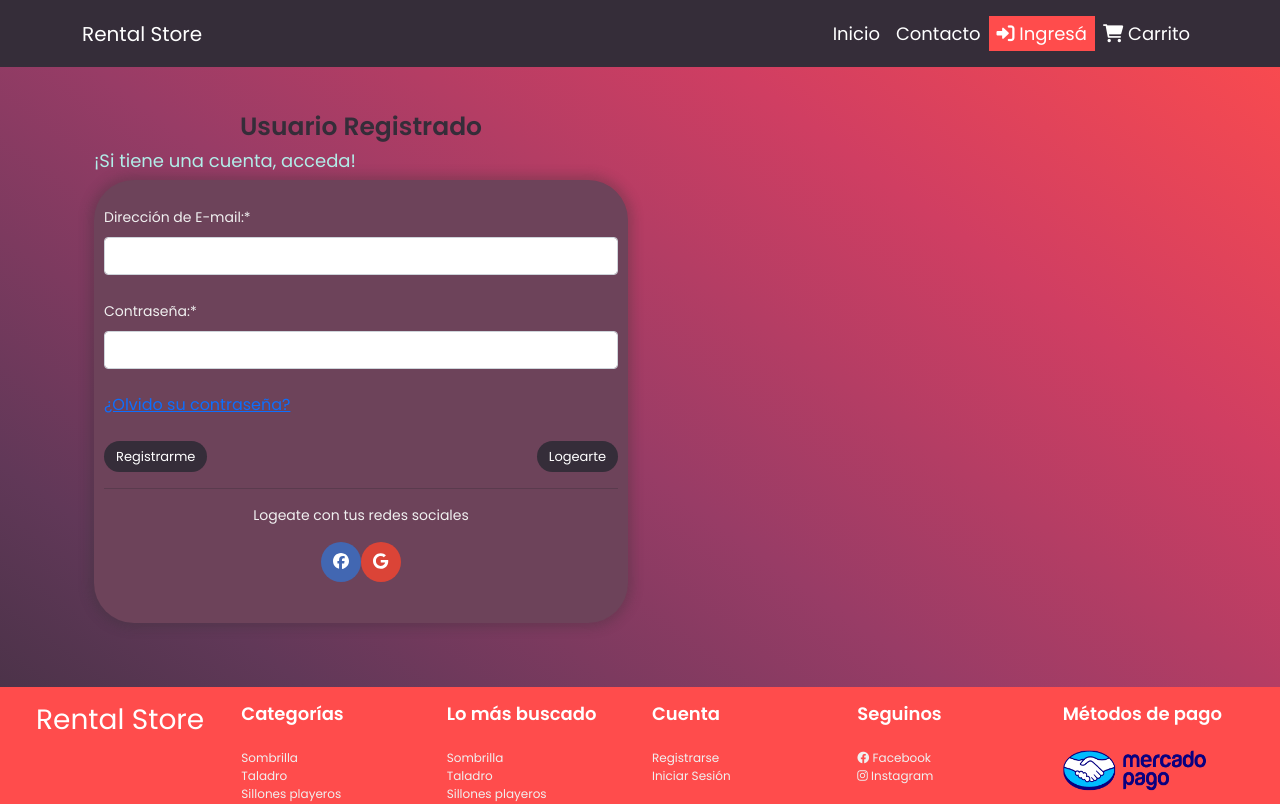
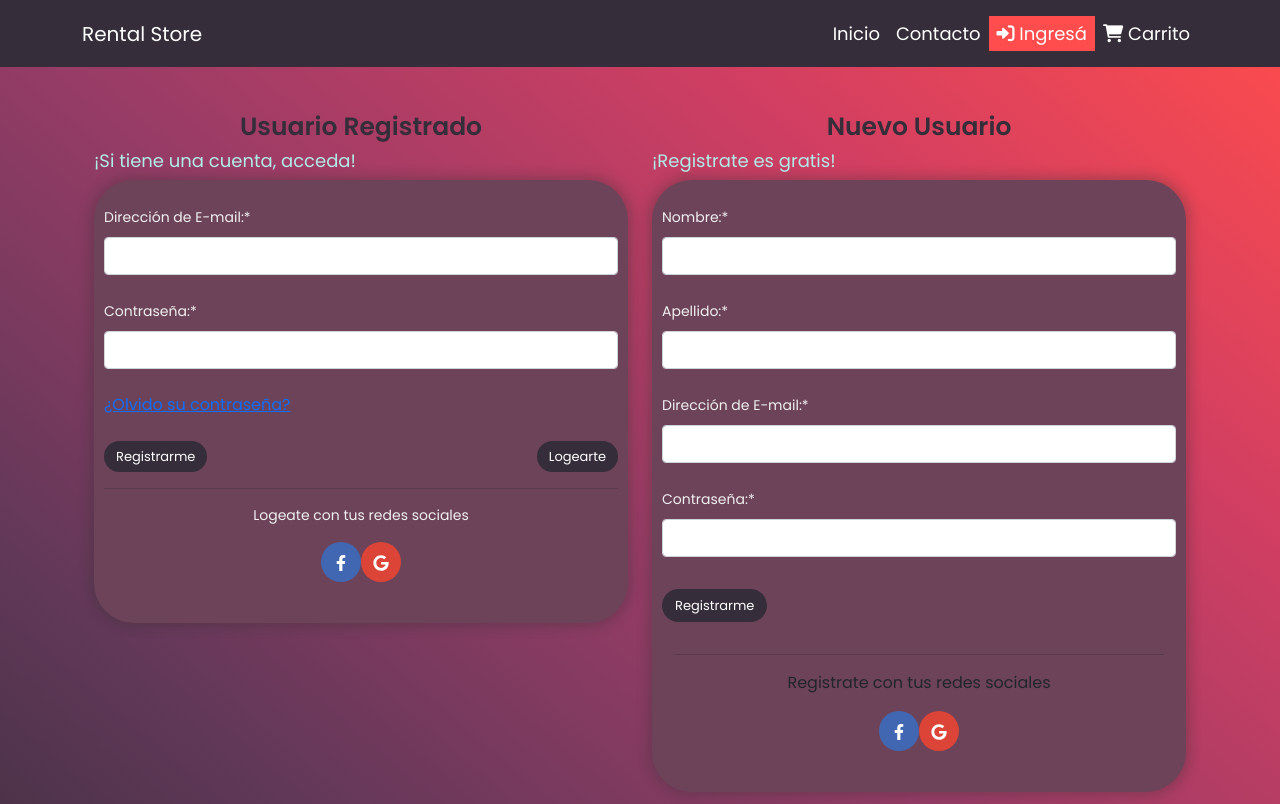
Before and after one commit to Melones5/rentalstorev1, a React (Create React App) app in the folder front/: page /login in a window 1280 px wide. Shown: the top 804 px of the page. Built offline with nearby package versions, Linux system fonts and the light colour scheme.

Commit message:
f fontawesome

```diff
--- a/front/package.json
+++ b/front/package.json
@@ -14,6 +14,7 @@
     "react-bootstrap": "^2.4.0",
     "react-dom": "^18.2.0",
     "react-hook-form": "^7.33.1",
+    "react-icons": "^4.4.0",
     "react-router-dom": "^6.3.0",
     "react-scripts": "5.0.1",
     "web-vitals": "^2.1.4"
--- a/front/src/App.js
+++ b/front/src/App.js
@@ -2,10 +2,8 @@ import React from 'react';
 import { Container } from 'react-bootstrap';
 import Header from './components/Header/Header.jsx';
 import Home from './components/Header/Home';
-import About from './components/Header/About';
 import Contact from './components/Header/Contact';
 import Login from './components/Header/Login';
-import Register from './components/Header/Register';
 import Footer from './components/Footer/Footer.jsx';
 import { BrowserRouter, Routes, Route } from 'react-router-dom';
 
@@ -17,9 +15,7 @@ function App() {
       <Container>
           <Routes>
             <Route path="/" exact element={ <Home /> } />
-            {/* <Route path="/about" element={ <About /> } /> */}
             <Route path="/contact" exact element={ <Contact /> } />
-            {/* <Route path="/register" element={ <Register /> } /> */}
             <Route path="/login" exact element={ <Login />} />
             {/* <Route path="*" element={<NoMatch />} />  */}
           </Routes>
--- a/front/src/components/Formulario/Form.css
+++ b/front/src/components/Formulario/Form.css
@@ -64,3 +64,22 @@
 --celeste: #b1ede8ff;
 --eggplant: #6d435aff;
 --black-coffee: #352d39ff;*/
+
+button.social-icon {
+  color: white;
+  height: 40px;
+  width: 40px;
+  border-radius: 50%;
+  border: none;
+}
+button.social-icon:hover{
+  color: black;
+}
+
+.facebook {
+  background-color: #4267b2;
+}
+
+.google {
+  background-color: #db4437;
+}
--- a/front/src/components/Formulario/FormLogin.jsx
+++ b/front/src/components/Formulario/FormLogin.jsx
@@ -1,85 +1,66 @@
-import React from 'react';
-import { useForm } from 'react-hook-form';
-import { edadValidator } from './validators';
+import React from 'react'
+import { useForm } from "react-hook-form";
+import { Button } from 'react-bootstrap';
+import { FaFacebookF, FaGoogle } from 'react-icons/fa';
+
+import './Form.css';
+
+
 
 const FormLogin = () => {
 
-  const { register, handleSubmit, formState: { errors}, watch } = useForm(
-    {
-      defaultValues: {
-        nombre: '',
-        apellido: '',
-        email: '',
-        edad: '',
-        telefono: '',
-      }
-  });
+  const { register, handleSubmit, watch, formState: { errors } } = useForm();
 
   const onSubmit = (data, e) => {
     console.log(data);
     e.target.reset();
   }
 
-  const incluirTelefono = watch('incluirTelefono');
-
-
   return (
     <div>
-      <h2>Formulario</h2>
-      <p>Nombre: {watch('nombre')}</p>
-      <form onSubmit={handleSubmit(onSubmit)}>
-        <div>
-          <label>Nombre</label>
-          <input type="text" {...register('nombre', {
+      <h1 className='pt-5 form-h1'>Usuario Registrado</h1>
+      <h5 className='form-h5'>¡Si tiene una cuenta, acceda!</h5>
+      <form className='form-container-login' onSubmit={handleSubmit(onSubmit)}>
+        <div className='mb-4'>
+          <label className='label-contact'>Dirección de E-mail:*</label>
+          <input className='form-control my-2' type="text" {...register('emailLogin', {
             required: true,
-            maxLength:10
-          })}/>
-          {errors.nombre?.type === 'required' &&  <p className='bg-danger'>El campo nombre debe tener menos de 10 caracteres</p>}
-          {errors.nombre?.type === 'maxLength' && <p>El campo nombre debe tener menos de 10 caracteres</p>}
+            pattern: /^[^\s@]+@[^\s@]+\.[^\s@]+$/i
+          })} />
+          {errors.emailLogin?.type === 'required' && <p className='text-danger text-small d-block mb-2'>El campo email es requerido</p>}
+          {errors.emailLogin?.type === 'pattern' && <p className='text-danger text-small d-block mb-2'>El formato del email es incorrecto</p>}
         </div>
-        <div>
-          <label>Apellido</label>
-          <input type="text" {...register('apellido',{
-            required:true,
-            maxLength:10
-          })}/>
+        <div className='mb-4'>
+          <label className='label-contact'>Contraseña:*</label>
+          <input className='form-control my-2' type="text" {...register('contraseña', {
+            required: true,
+            pattern: /^[^\s@]+@[^\s@]+\.[^\s@]+$/i
+          })} />
+          {errors.contraseña?.type === 'required' && <p className='text-danger text-small d-block mb-2'>El campo contraseña es requerido</p>}
+          {errors.contraseña?.type === 'pattern' && <p className='text-danger text-small d-block mb-2'>El formato del contraseña es incorrecto</p>}
         </div>
-        <div>
-          <label>Email</label>
-          <input type="text" {...register('email',{
-            pattern: /^[^\s@]+@[^\s@]+\.[^\s@]+$/i
-          })}/>
-          {errors.email?.type === 'pattern' && <p>El formato del email es incorrecto</p>}
+        <div className='mb-4'>
+          <a className='text' href='#olvido'>¿Olvido su contraseña?</a>
         </div>
-        <div>
-          <label>Edad</label>
-          <input type="text" {...register('edad', {
-            validate: edadValidator
-          })}/>
-          {errors.edad && <p>La edad debe estar entre 18 y 65 años</p>}
+        <div className='d-flex justify-content-between'>
+          <Button type="submit" className='login-button'>Registrarme</Button>
+          <Button type="submit" className='login-button'>Logearte</Button>
         </div>
-        <div>
-          <label>Pais</label>
-          <select {...register('pais')}>
-            <option value="es">España</option>
-            <option value="it">Italia</option>
-            <option value="fr">Francia</option>
-          </select>
+        <hr />
+        <p className='text-center label-contact'>
+          Logeate con tus redes sociales
+        </p>
+        <div className='d-flex flex-row mb-3 justify-content-center social-media'>
+          <Button className='social-icon facebook'>
+            <FaFacebookF />
+          </Button>
+          <Button className='social-icon google'>
+            <FaGoogle />
+          </Button>
         </div>
-        <div>
-          <label>¿Incluir teléfono?</label>
-          <input type="checkbox" {...register('incluirTelefono')} />
-        </div>
-        { incluirTelefono && (
-           <div>
-           <label>¿Incluir teléfono?</label>
-           <input type="text" {...register('telefono')} />
-         </div>
-        )}
-        <input type="submit" value="Enviar"/>
       </form>
     </div>
   )
 }
 
-export default FormLogin;
+export default FormLogin
--- /dev/null
+++ b/front/src/components/Formulario/FormRegister.jsx
@@ -0,0 +1,83 @@
+import React from 'react'
+import { useForm } from "react-hook-form";
+import { Button } from 'react-bootstrap';
+
+import { FaFacebookF, FaGoogle } from 'react-icons/fa';
+import './Form.css';
+
+
+const FormRegister = () => {
+  const { register, handleSubmit, watch, formState: { errors } } = useForm();
+
+  const onSubmit = (data, e) => {
+    console.log(data);
+    e.target.reset();
+  }
+  return (
+    <div>
+      <h1 className='pt-5 form-h1'>Nuevo Usuario</h1>
+      <h5 className='form-h5'>¡Registrate es gratis!</h5>
+      <form onSubmit={handleSubmit(onSubmit)} autoComplete="off" className=" form-container-register">
+        <div className='mb-4'>
+          <label className='label-contact'>Nombre:*</label>
+          <input className='form-control my-2' type="text" {...register('nombre', {
+            required: true,
+            maxLength: 10
+          })} />
+          {errors.nombre?.type === 'required' && <p className='text-danger text-small d-block mb-2'>El campo nombre es requerido</p>}
+          {errors.nombre?.type === 'maxLength' && <p className='text-danger text-small d-block mb-2'>El campo nombre debe tener menos de 10 caracteres</p>}
+        </div>
+        <div className='mb-4'>
+          <label className='label-contact'>Apellido:*</label>
+          <input className='form-control my-2' type="text" {...register('apellido', {
+            required: true,
+            maxLength: 10
+          })} />
+          {errors.apellido?.type === 'required' && <p className='text-danger text-small d-block mb-2'>El campo apellido es requerido</p>}
+          {errors.apellido?.type === 'maxLength' && <p className='text-danger text-small d-block mb-2'>El campo apellido debe tener menos de 10 caracteres</p>}
+        </div>
+        <div className='mb-4'>
+          <label className='label-contact'>Dirección de E-mail:*</label>
+          <input className='form-control my-2' type="text" {...register('email', {
+            required: true,
+            pattern: /^[A-Z0-9._%+-]+@[A-Z0-9.-]+\.[A-Z]{2,4}$/i
+          })} />
+          {errors.email?.type === 'required' && <p className='text-danger text-small d-block mb-2'>El campo email es requerido</p>}
+          {errors.email?.type === 'pattern' && <p className='text-danger text-small d-block mb-2'>El formato del email es incorrecto</p>}
+        </div>
+        <div className='mb-4'>
+          <label className='label-contact'>Contraseña:*</label>
+          <input className='form-control my-2' type="text" {...register('password', {
+            required: true,
+            minLength: {
+              value: 4,
+            }
+          })} />
+          {errors.password?.type === 'required' && <p className='text-danger text-small d-block mb-2'>El campo contraseña es requerido</p>}
+          {errors.password?.type === 'minLength' && <p className='text-danger text-small d-block mb-2'>La contraseña debe tener al menos 4 letras</p>}
+        </div>
+        <div className='mb-4'>
+          <button className='btn register-button my-2'>Registrarme</button>
+        </div>
+        <div className='container'>
+          <div className='row'>
+            <hr />
+            <p className='text-center'>
+              Registrate con tus redes sociales
+            </p>
+            <div className='d-flex flex-row mb-3 justify-content-center social-media'>
+              <Button className='social-icon facebook'>
+                <FaFacebookF />
+              </Button>
+              <Button className='social-icon google'>
+                <FaGoogle />
+              </Button>
+            </div>
+          </div>
+        </div>
+      </form>
+    </div>
+  )
+}
+
+export default FormRegister
--- a/front/src/components/Header/About.jsx
+++ /dev/null
@@ -1,12 +0,0 @@
-import React from 'react'
-
-const About = () => {
-  return (
-    <div>
-      <h1 className='py-5'>ANDA?</h1>
-    </div>
-
-  )
-}
-
-export default About
--- a/front/src/components/Header/Login.jsx
+++ b/front/src/components/Header/Login.jsx
@@ -1,14 +1,23 @@
 import React from 'react'
+import Formulario from '../Formulario/Formulario'
 import FormLogin from '../Formulario/FormLogin'
-import Formulario from '../Formulario/Formulario'
-import Register from './Register'
+import FormRegister from '../Formulario/FormRegister'
+import { Container, Row, Col } from 'react-bootstrap'
+
 
 const Login = () => {
   return (
     <>
-      {/* <FormLogin/> */}
-      <Formulario />
-      {/* <Register /> */}
+      <Container className='py-5'>
+        <Row>
+          <Col xs={12} md={8} lg={6}>
+           <FormLogin />
+          </Col>
+          <Col xs={12} md={8} lg={6}>
+            <FormRegister />
+          </Col>
+        </Row>
+      </Container>
     </>
   )
 }
--- a/front/src/components/Header/Register.css
+++ /dev/null
@@ -1,18 +0,0 @@
-button.social-icon {
-      color: white;
-      height: 40px;
-      width: 40px;
-      border-radius: 50%;
-      border: none;
-}
-button.social-icon:hover{
-      color: black;
-}
-
-.facebook {
-      background-color: #4267b2;
-}
-
-.google {
-      background-color: #db4437;
-}
```
Also changed, not shown: front/src/components/Formulario/FormLoginv2.jsx (added, +85 -0 lines), front/src/components/Header/Register.jsx (deleted, +0 -47 lines), 1 other file (tests, documents, lock files or other folders).
